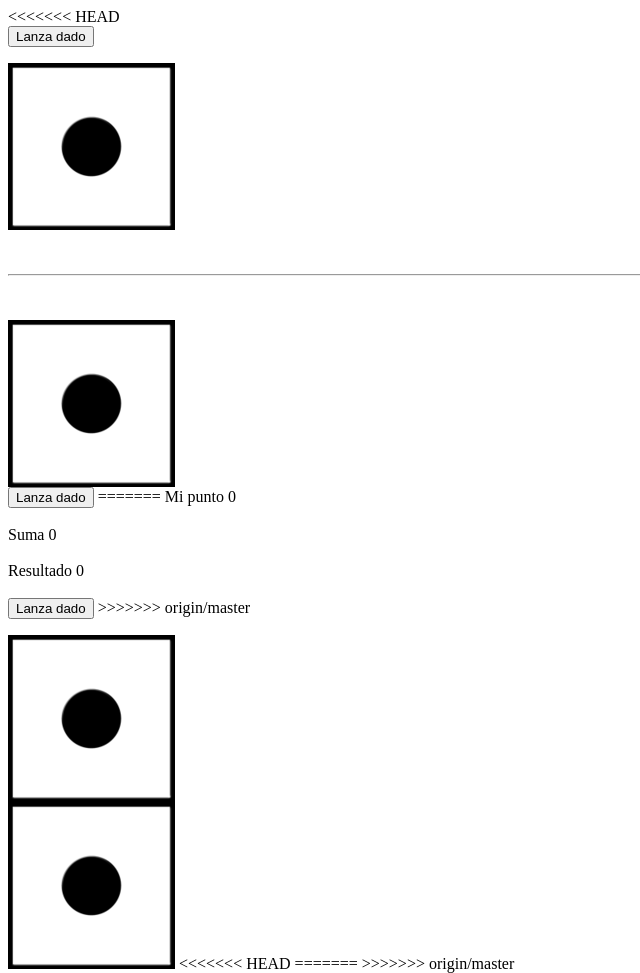
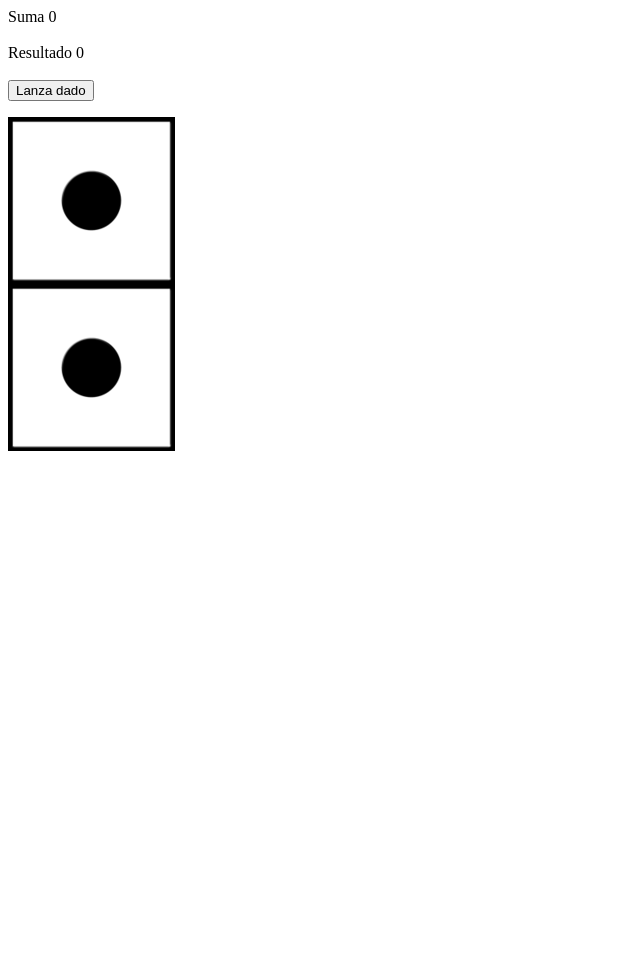
Before and after one commit to fernandmorausky/Dados, a plain HTML site: page index.html in a window 1280 px wide. Shown: the whole page, without its empty margins (0-640 px from the left). After the commit the page ends 800 px from the top, so only its background shows below. Drawn offline with Linux system fonts and the light colour scheme.

Commit message:
Funcionando correctamente
fer en el trabajo

```diff
--- a/index.html
+++ b/index.html
@@ -5,7 +5,6 @@
 </HEAD>
 
 <BODY>
-<<<<<<< HEAD
     <script>
         var face0=new Image()
         face0.src="img/dado1.png"
@@ -21,27 +20,6 @@
         face5.src="img/dado6.png"
     </script>
 
- 	<!-- Primera persona -->
- 	<form>
-    <input type="button" value="Lanza dado" name="dado1" onClick="lanzar('index1')">
-    </form>
- 	<img src="img/dado1.png" name="index1">
- 	<br><br><br><hr><br><br>
-
-
-
-
-    <!-- Segunda persona -->
-    <img src="img/dado1.png" name="index2">
-
-    <form>
-    <input type="button" value="Lanza dado" name="dado2" onClick="lanzar('index2')">
-=======
-
-    <label  >Mi punto</label>
-    <label id="punto">0</label><br><br>
-
-
     <label>Suma</label>
     <label id="suma">0</label><br><br>
 
@@ -50,7 +28,6 @@
 
     <form>
     <input type="button" value="Lanza dado" onClick="JuegaTimba()">
->>>>>>> origin/master
     </form>
     <img src="img/dado1.png" name="index1">
 
@@ -59,20 +36,10 @@
 
     <img src="img/dado1.png" name="index2">
 
-<<<<<<< HEAD
-
-    <script>
-    function lanzar(index)
-    {
-        var randomdice=Math.round(Math.random()*5);
-        document.images[index].src=eval("face"+randomdice+".src");
-    }
-    </script>
-
-=======
 
 
 
->>>>>>> origin/master
+
+
 </BODY>
 </HTML>
```
